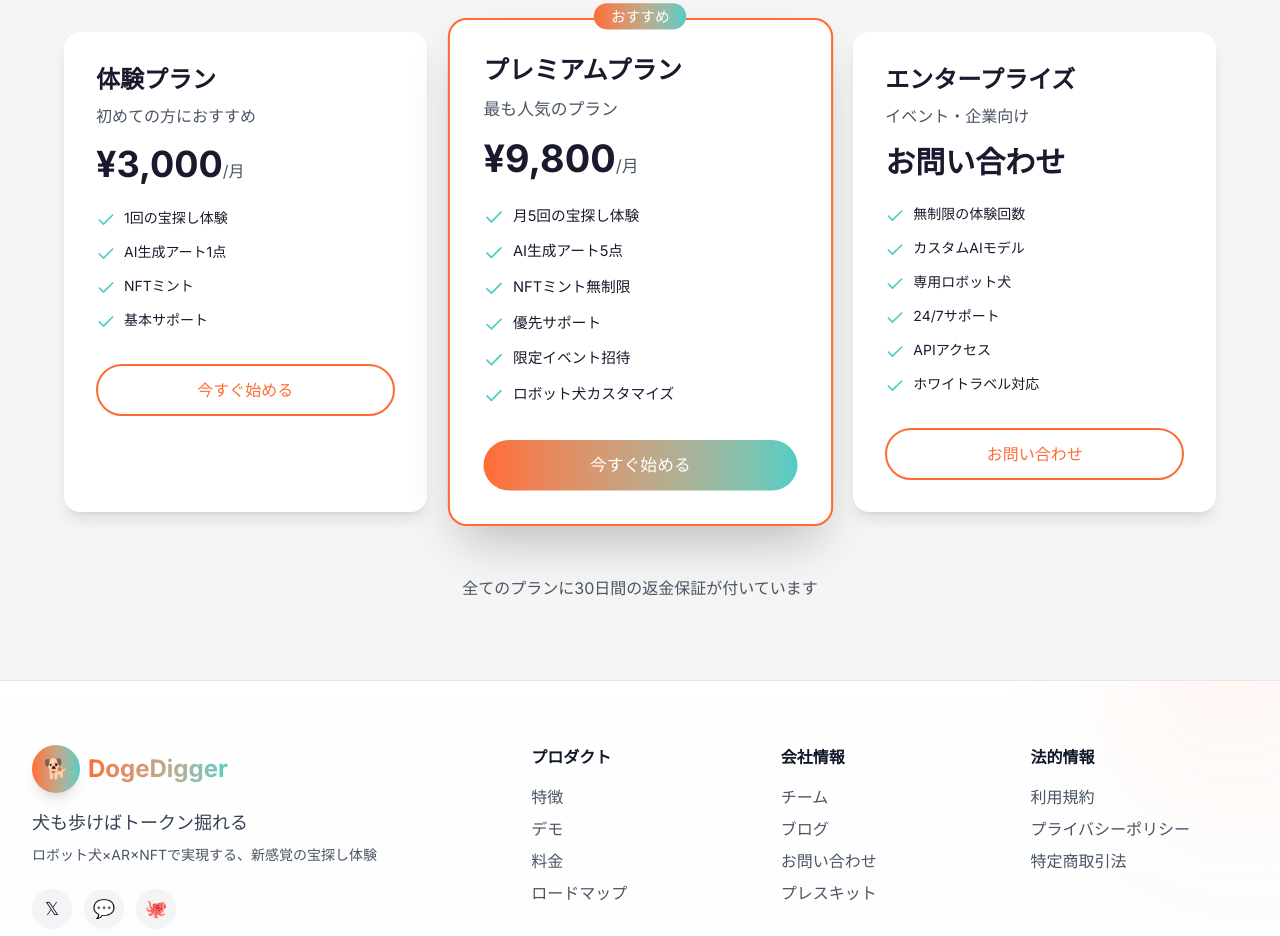
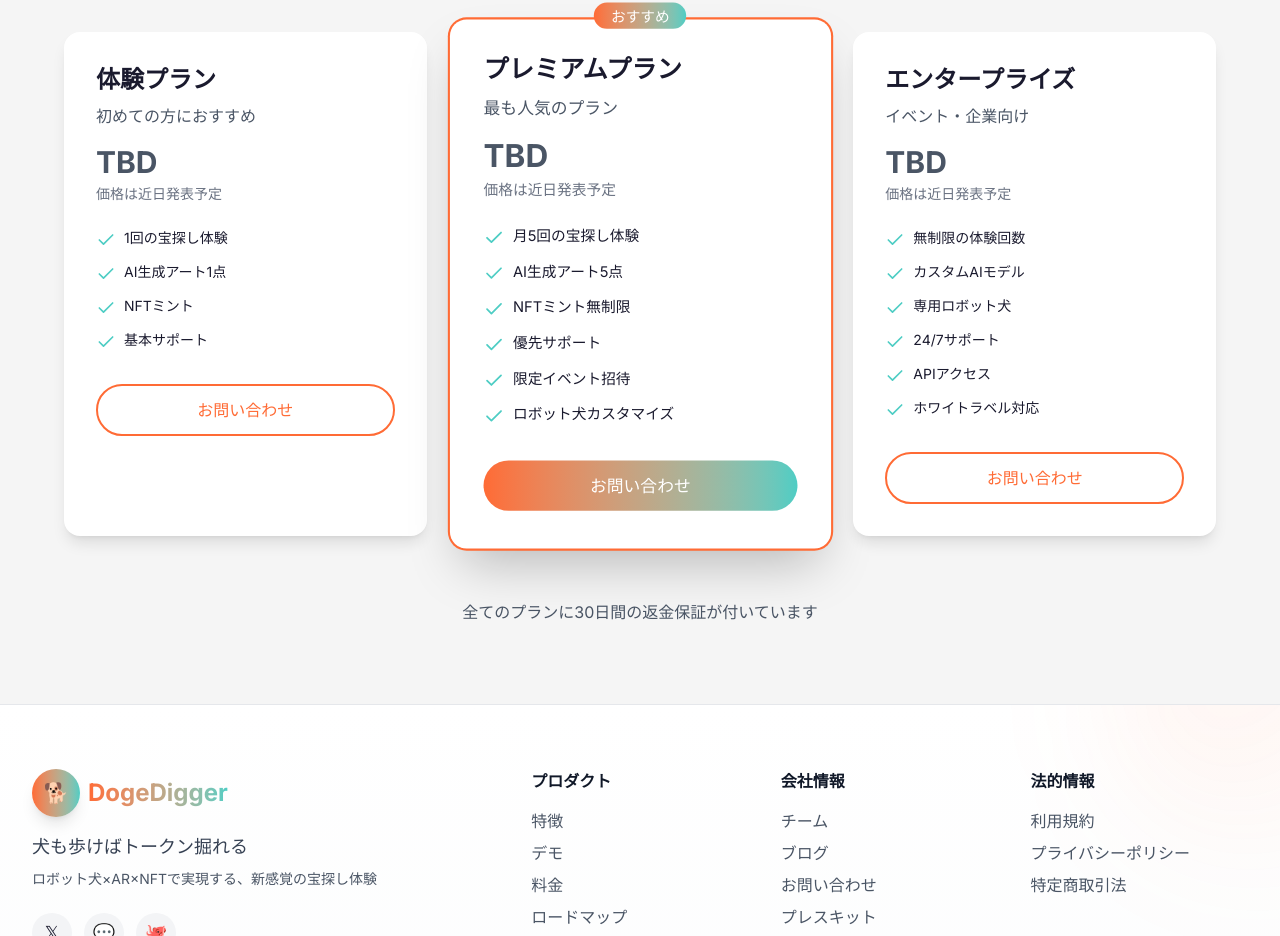
Before and after one commit to susumutomita/DogeDigger, a Next.js app in the folder landingpage/: page / in a window 1280 px wide. Shown: the part 4516-5452 px from the top of the page. Built offline with nearby package versions, Linux system fonts and the light colour scheme; no server answers; the database is empty.

Commit message:
修正(PricingSection.tsx): 価格表示を「TBD」に変更 修正(PricingSection.tsx): 価格表示に関する説明を追加

```diff
--- a/landingpage/src/components/PricingSection.tsx
+++ b/landingpage/src/components/PricingSection.tsx
@@ -8,8 +8,8 @@
   {
     id: 'basic',
     name: '体験プラン',
-    basePrice: 3000,
-    perSession: 3000,
+    basePrice: null,
+    perSession: null,
     description: '初めての方におすすめ',
     features: ['1回の宝探し体験', 'AI生成アート1点', 'NFTミント', '基本サポート'],
     highlighted: false,
@@ -17,8 +17,8 @@
   {
     id: 'premium',
     name: 'プレミアムプラン',
-    basePrice: 9800,
-    perSession: 1960,
+    basePrice: null,
+    perSession: null,
     description: '最も人気のプラン',
     features: [
       '月5回の宝探し体験',
@@ -171,24 +171,8 @@
                 <p className="text-gray-600 dark:text-gray-400 mb-4">{plan.description}</p>
 
                 <div className="mb-6">
-                  {displayPrice !== null ? (
-                    <>
-                      <span className="text-4xl font-bold">¥{displayPrice.toLocaleString()}</span>
-                      <span className="text-gray-600 dark:text-gray-400">/月</span>
-                      {selectedTeamSize > 1 && plan.perSession && (
-                        <p className="text-sm text-gray-500 mt-1">
-                          1人あたり ¥{Math.floor(plan.perSession).toLocaleString()}/回
-                        </p>
-                      )}
-                      {billingCycle === 'yearly' && price !== null && (
-                        <p className="text-sm text-[#4ECDC4] mt-1">
-                          年額 ¥{Math.floor(price).toLocaleString()} (20%割引適用)
-                        </p>
-                      )}
-                    </>
-                  ) : (
-                    <span className="text-3xl font-bold">お問い合わせ</span>
-                  )}
+                  <span className="text-3xl font-bold text-gray-600 dark:text-gray-400">TBD</span>
+                  <p className="text-sm text-gray-500 mt-1">価格は近日発表予定</p>
                 </div>
 
                 <ul className="space-y-3 mb-8">
```
